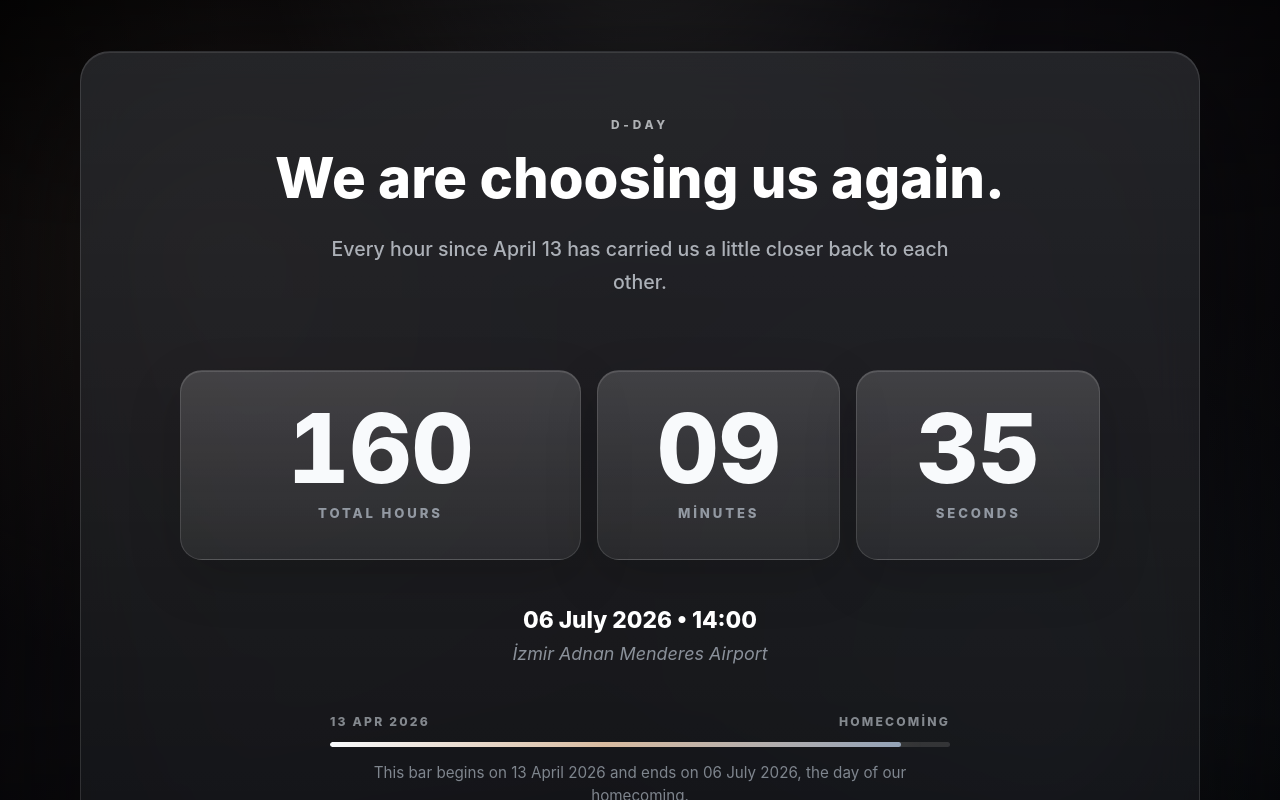
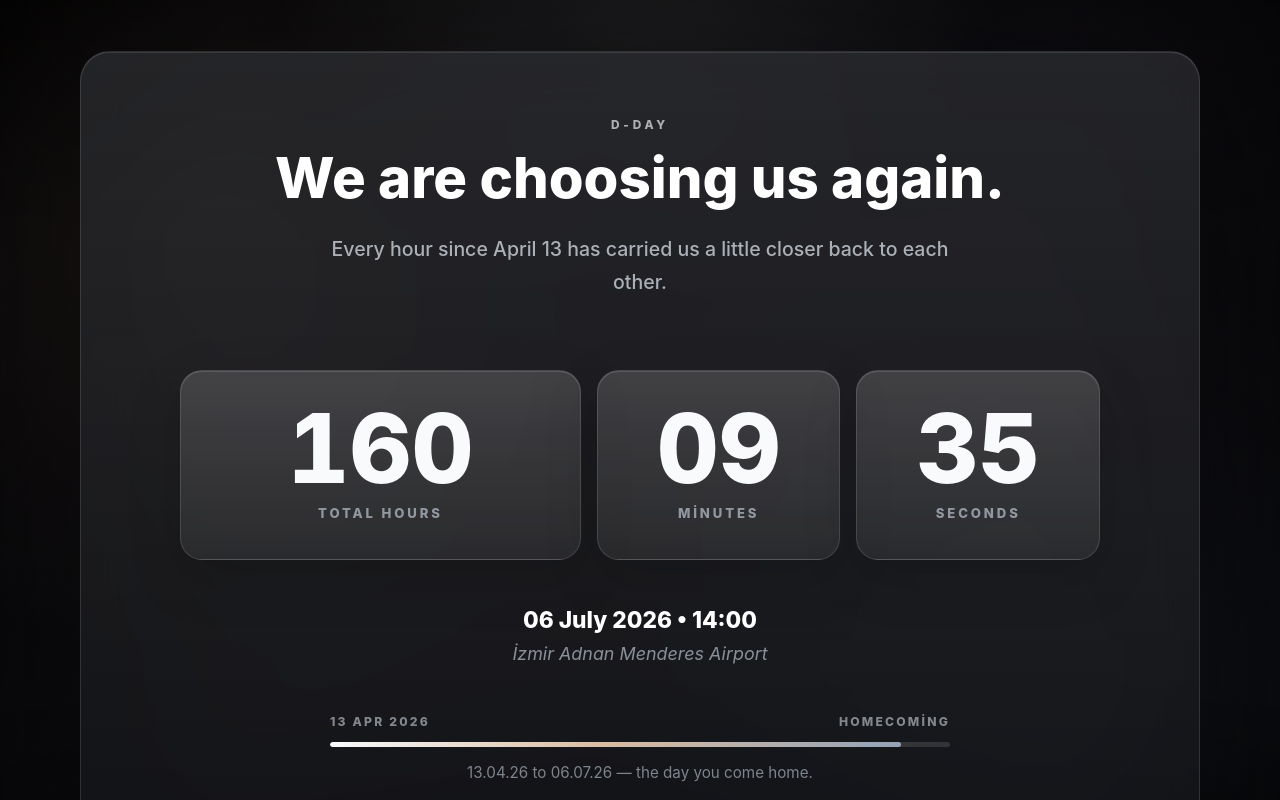
Before and after one commit to erdalyenigul/d-day, a Vue app: page / in a window 1280 px wide. Shown: the top 800 px of the page. Built offline with nearby package versions, Linux system fonts and the light colour scheme.

Commit message:
Update progress note copy

```diff
--- a/src/App.vue
+++ b/src/App.vue
@@ -76,8 +76,7 @@ onUnmounted(() => {
           <div class="progress-fill" :style="{ width: `${progress}%` }"></div>
         </div>
         <p class="progress-note">
-          This bar begins on 13 April 2026 and ends on 06 July 2026, the day of our
-          homecoming.
+          13.04.26 to 06.07.26 — the day you come home.
         </p>
       </div>
 
```
